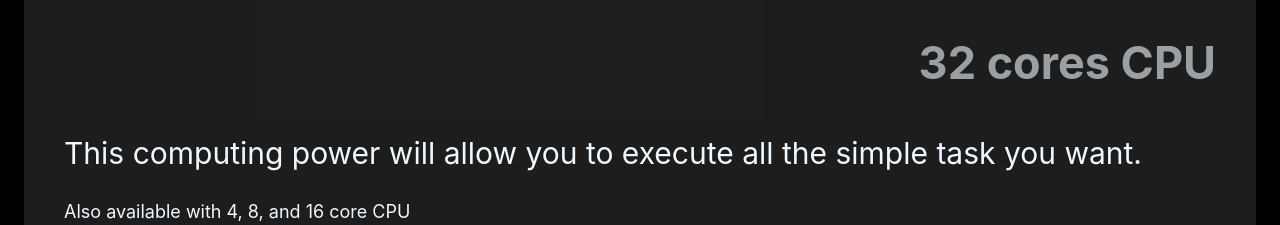
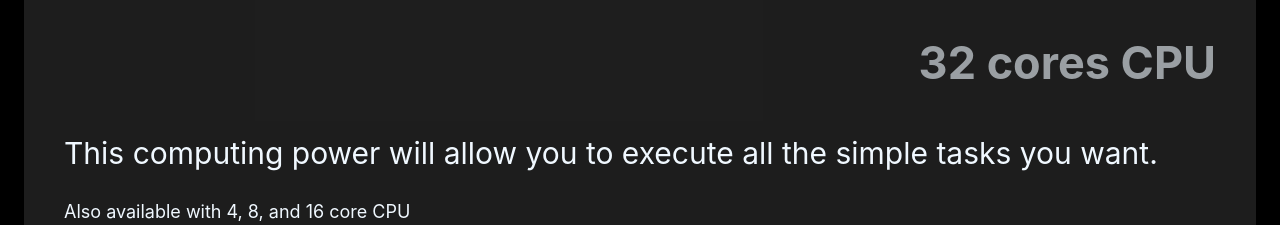
Before and after one commit to RH-Henry/openfolio3d, a plain HTML site: page home/index.html in a window 1280 px wide. Shown: the part 2420-2645 px from the top of the page. Drawn offline with Linux system fonts and the light colour scheme.

Commit message:
Update index.html

```diff
--- a/home/index.html
+++ b/home/index.html
@@ -28,7 +28,7 @@
     <br>
     <br>
     <br>
-    <p>This computing power will allow you to execute all the simple task you want.</p>
+    <p>This computing power will allow you to execute all the simple tasks you want.</p>
     <p style="font-size: large;">Also available with 4, 8, and 16 core CPU</p>
     <h2>Other specifications:</h2>
     <br><br><br>
```
